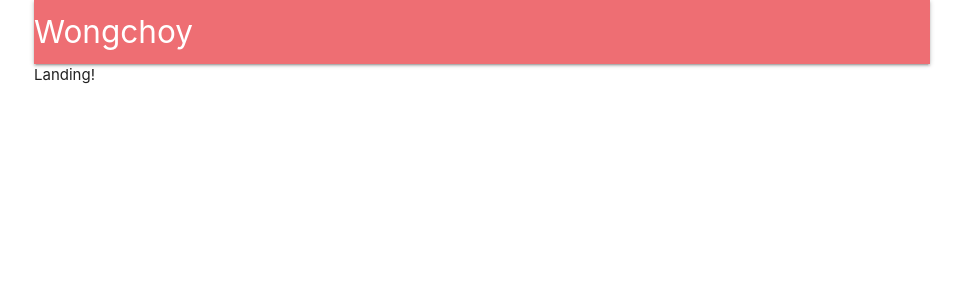
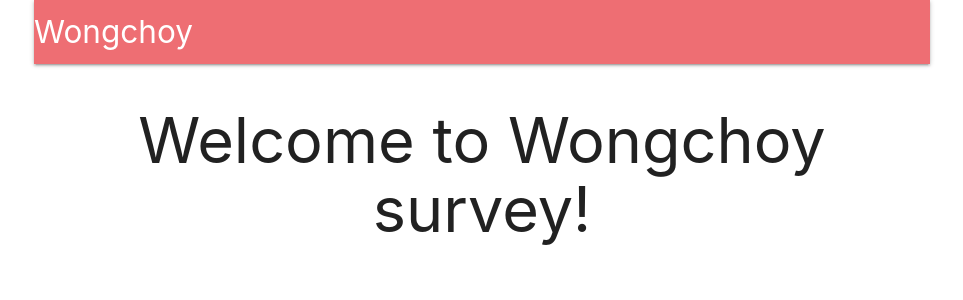
Before and after one commit to edisonleung1/email_survey, a React (Create React App) app in the folder client/: page / in a window 1280 px wide. Shown: the top 300 px of the page, without its empty margins (158-1121 px from the left). Built offline with nearby package versions, Linux system fonts and the light colour scheme; no server answers.

Commit message:
removed_test_code_and_improve_viewing

```diff
--- a/client/src/components/Dashboard.js
+++ b/client/src/components/Dashboard.js
@@ -4,7 +4,9 @@ import {Link} from'react-router-dom';
 const Dashboard=()=>{
   return(
     <div>
+      <h1 style={{textAlign:'center'}}>
       Dashboard
+      </h1>
       <div className="fixed-action-btn">
         <Link to="/surveys/new" class="btn-floating btn-large red">
           <i className="large material-icons">add</i>
--- a/client/src/components/Landing.js
+++ b/client/src/components/Landing.js
@@ -1,10 +1,11 @@
 import React from 'react';
-import {Link} from 'react-router-dom';
 
 const Landing=()=>{
   return(
-    <div>
-      Landing!
+    <div style={{textAlign:'center'}}>
+      <h1>
+      Welcome to Wongchoy survey!
+      </h1>
     </div>
   );
 };
--- a/client/src/components/surveys/formFields.js
+++ b/client/src/components/surveys/formFields.js
@@ -1,6 +1,8 @@
-export default [
+const field1=[
   {label:"Survey Title",name:"title"},
   {label:"Email Title",name:"subject"},
   {label:"Email Body",name:"body"},
   {label:"Recipient List",name:"recipients"}
 ];
+
+export default field1;
```
Also changed, not shown: 1 other file (tests, documents, lock files or other folders).
